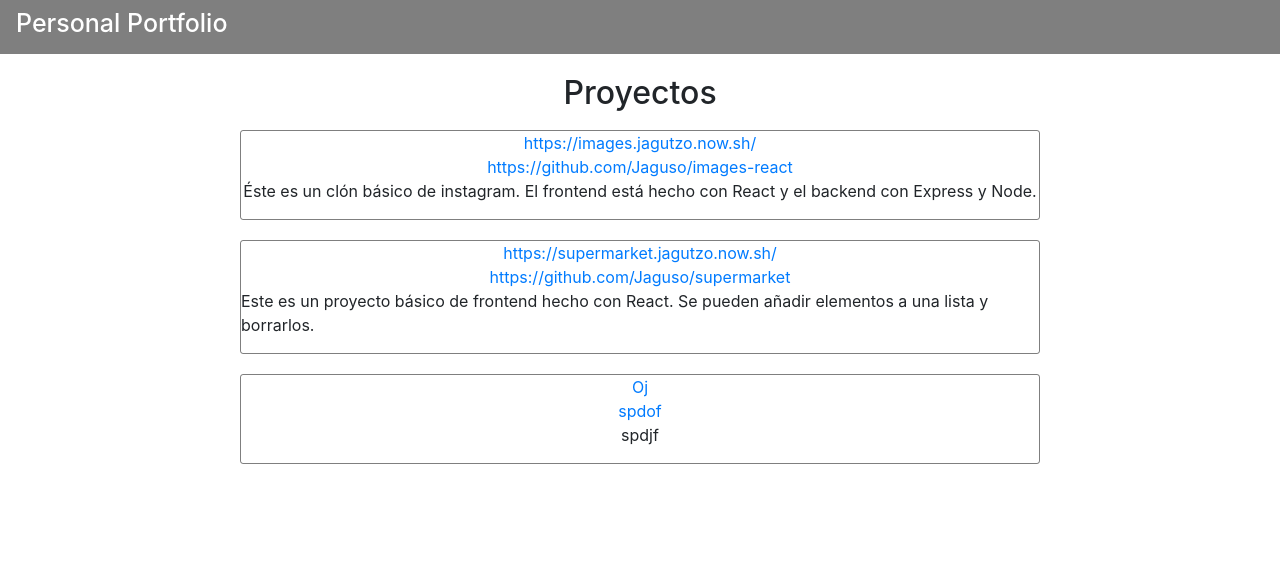
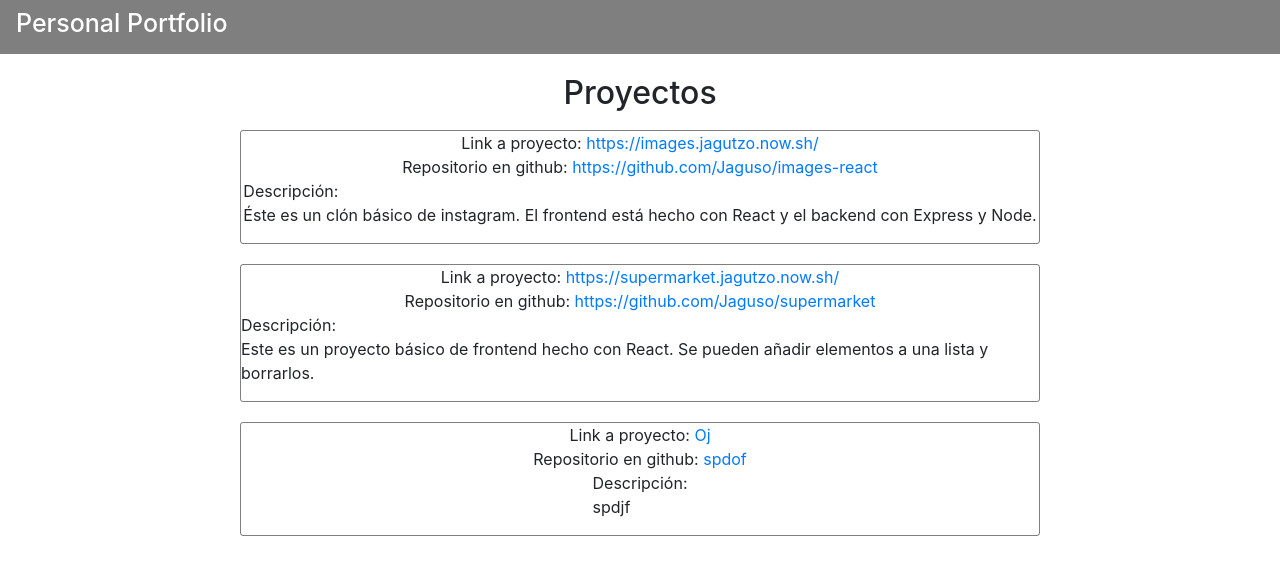
Before and after one commit to Jaguso/portfolio, a React app: page / in a window 1280 px wide. Shown: the top 574 px of the page. Built offline with nearby package versions, Linux system fonts and the light colour scheme.

Commit message:
config for deploy in now

```diff
--- a/src/components/card/Card.js
+++ b/src/components/card/Card.js
@@ -6,9 +6,16 @@ class Card extends Component {
   render() {
     return(
       <div className="card-container">
-        <a href={this.props.link} target="_blank">{this.props.link}</a>
-        <a href={this.props.repo} target="_blank">{this.props.repo}</a>
-        <p>{this.props.desc}</p>
+        <div>
+          Link a proyecto: <a href={this.props.link} target="_blank">{this.props.link}</a>
+        </div>
+        <div>
+          Repositorio en github: <a href={this.props.repo} target="_blank">{this.props.repo}</a>
+        </div>
+        <div>
+          Descripción: <p>{this.props.desc}</p>
+        </div>
+
       </div>
     );
   }
```
